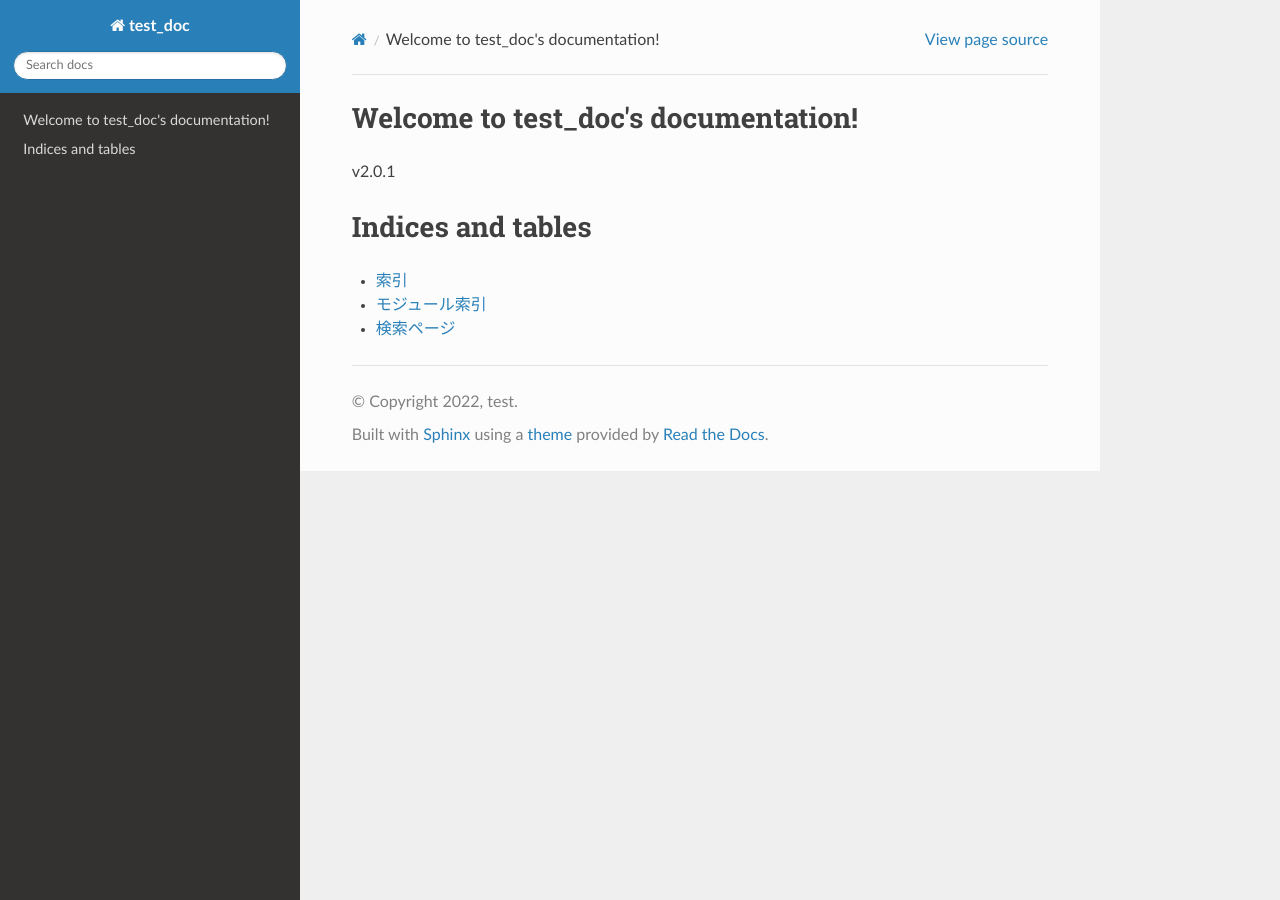
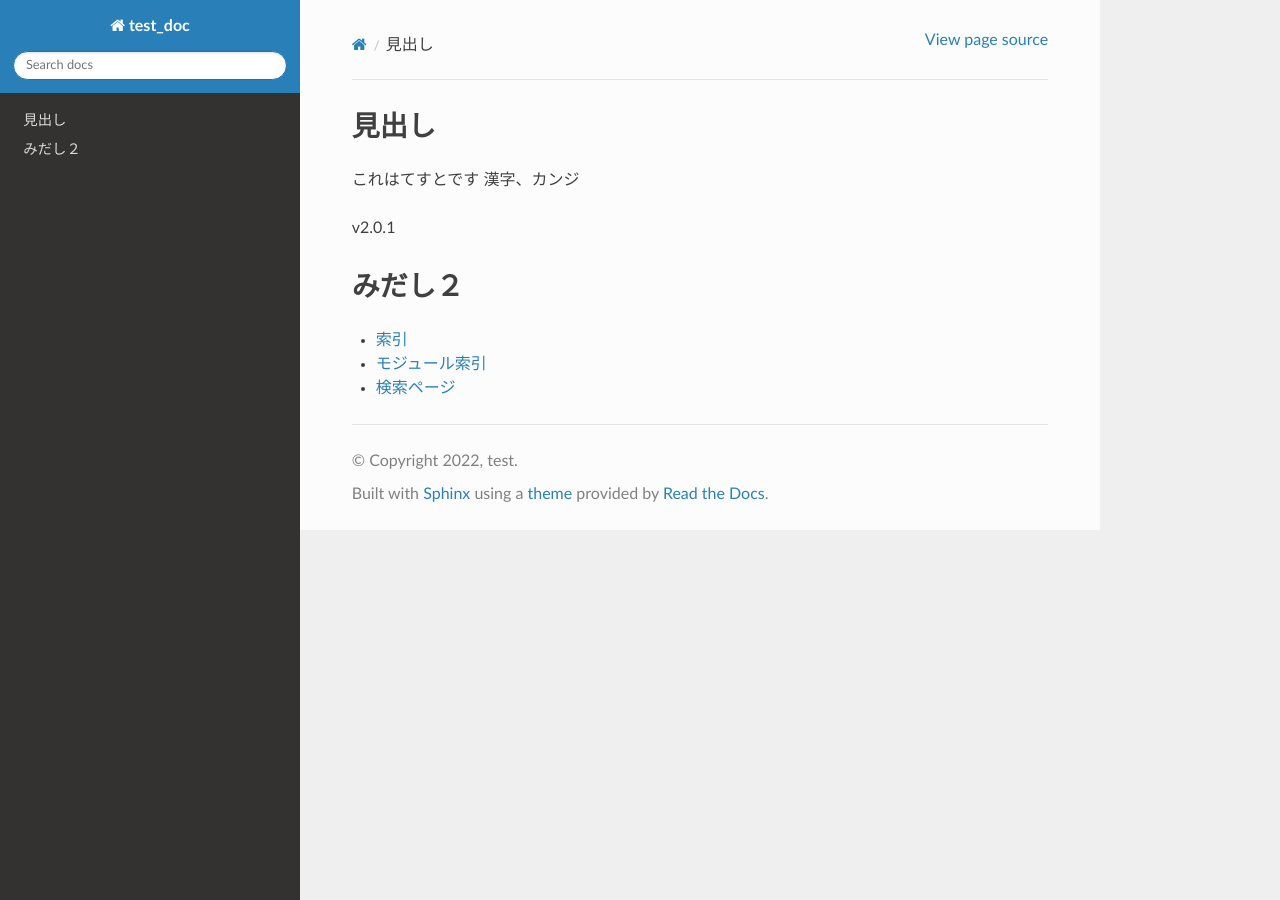
Before and after one commit to kayamoto-s/sphinx_test-, a Sphinx documentation site: the page built from source/index.rst, in a window 1280 px wide. Built offline with Sphinx 7.4.7 and the Read the Docs theme 2.0.0, drawn with Linux system fonts in a browser that asks for light colours.

Commit message:
Update index.rst

```diff
--- a/source/index.rst
+++ b/source/index.rst
@@ -3,8 +3,10 @@
    You can adapt this file completely to your liking, but it should at least
    contain the root `toctree` directive.
 
-Welcome to test_doc's documentation!
+見出し
 ====================================
+これはてすとです
+漢字、カンジ
 
 v2.0.1
 
@@ -14,7 +16,7 @@ v2.0.1
 
 
 
-Indices and tables
+みだし２
 ==================
 
 * :ref:`genindex`
```
